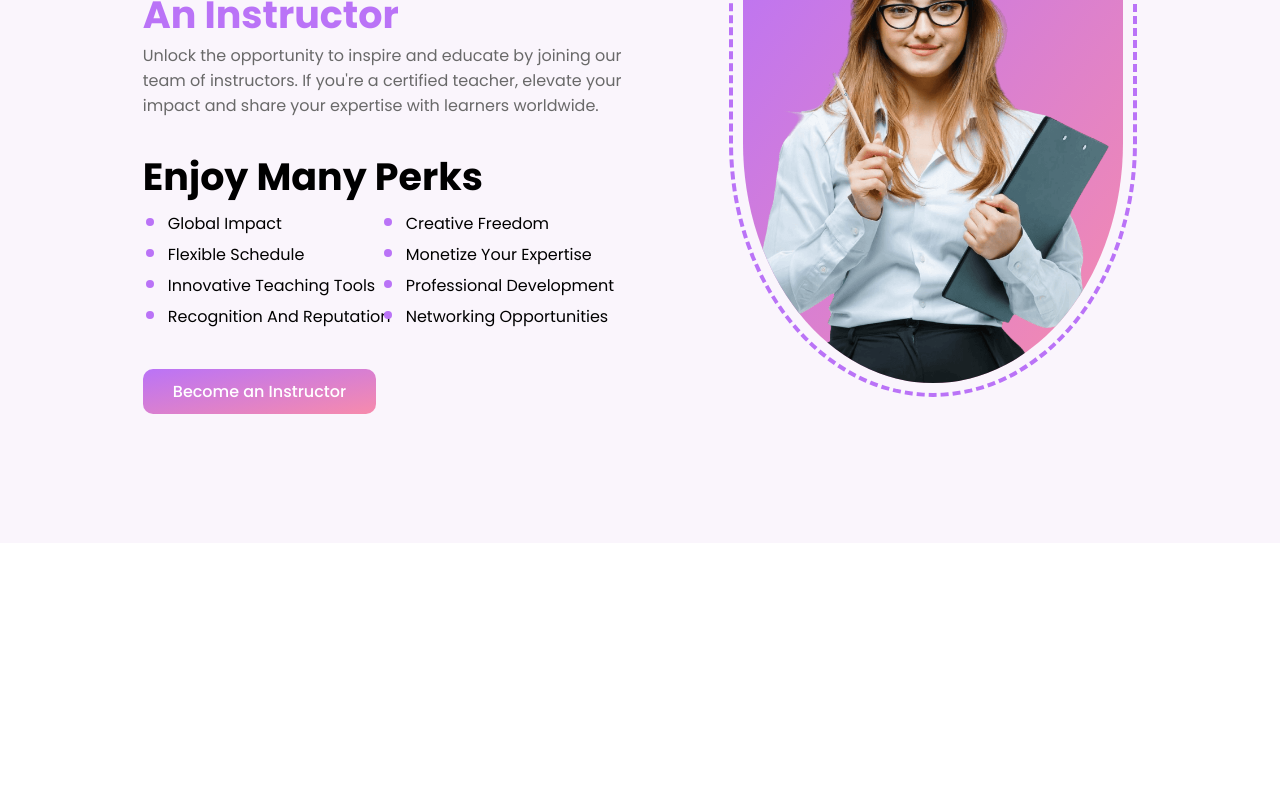
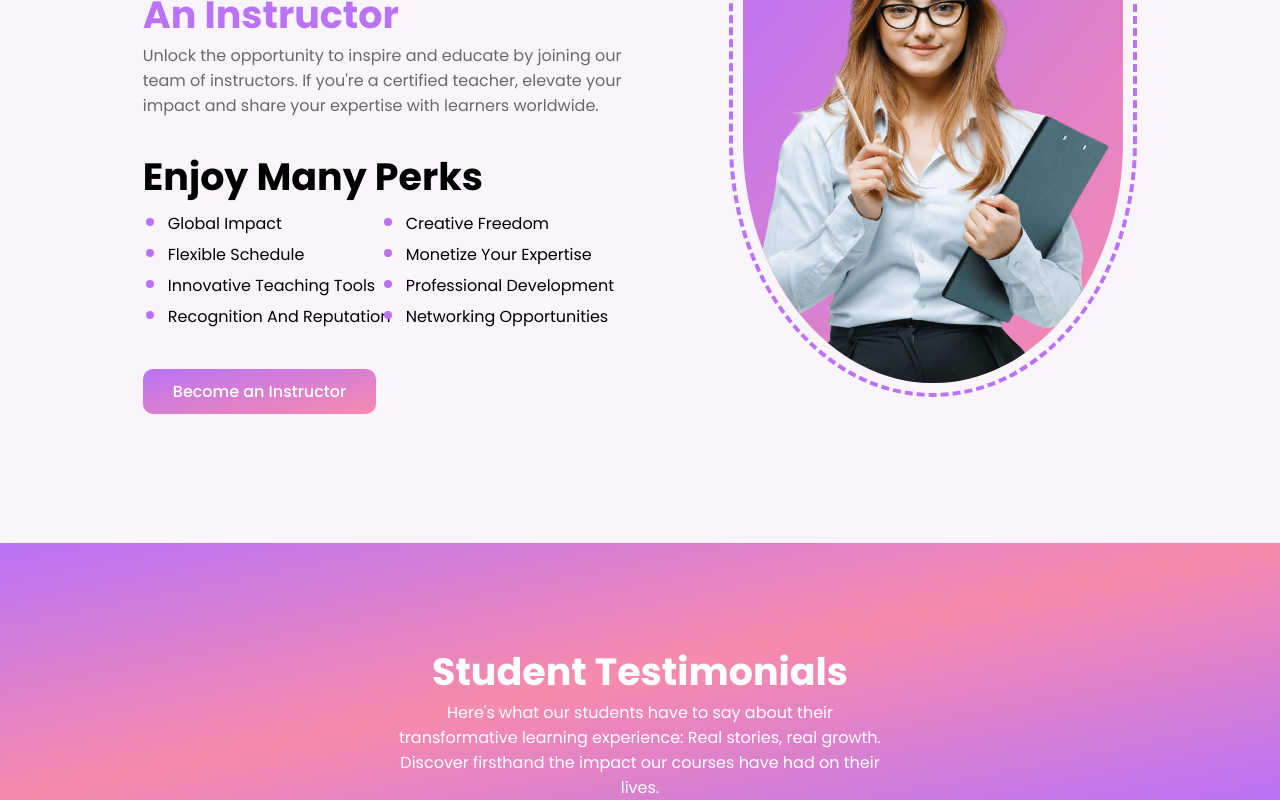
Before and after one commit to stefan-the-great/react-education-website, a React (Create React App) app: page / in a window 1280 px wide. Shown: the part 3030-3830 px from the top of the page. Before the commit the page ends 3573 px from the top, so only its background shows below. Built offline with nearby package versions, Linux system fonts and the light colour scheme; the HTML template or start-up script is replaced by a standard one.

Commit message:
Testimonials Section Begun

```diff
--- a/src/App.css
+++ b/src/App.css
@@ -455,3 +455,28 @@ section {
 #teachers .right .outer-wrapper .inner-wrapper img {
     height: 95%;
 }
+
+#bottom-section {
+    background: linear-gradient(to bottom right, #ba73f7, #f78bac, #ba73f7);
+}
+
+
+/* TESTIMONIALS SECTION */
+
+#testimonials {
+    padding-top: 100px;
+    display: flex;
+    align-items: center;
+    justify-content: center;
+    flex-direction: column;
+}
+
+#testimonials h2,
+#testimonials p {
+    text-align: center;
+    color: white;
+}
+
+#testimonials p {
+    max-width: 38vw;
+}
--- a/src/App.jsx
+++ b/src/App.jsx
@@ -282,6 +282,18 @@ function App() {
                     </div>
                 </div>
             </section>
+
+            <div id='bottom-section'>
+                <section id='testimonials'>
+                    <h2>Student Testimonials</h2>
+                    <p>Here's what our students have to say about their transformative learning experience: Real stories, real growth. Discover firsthand the impact our courses have had on their lives.</p>
+
+                </section>
+
+                <section id='contact'></section>
+
+                <section id='footer'></section>
+            </div>
         </div>
     );
 }
```
